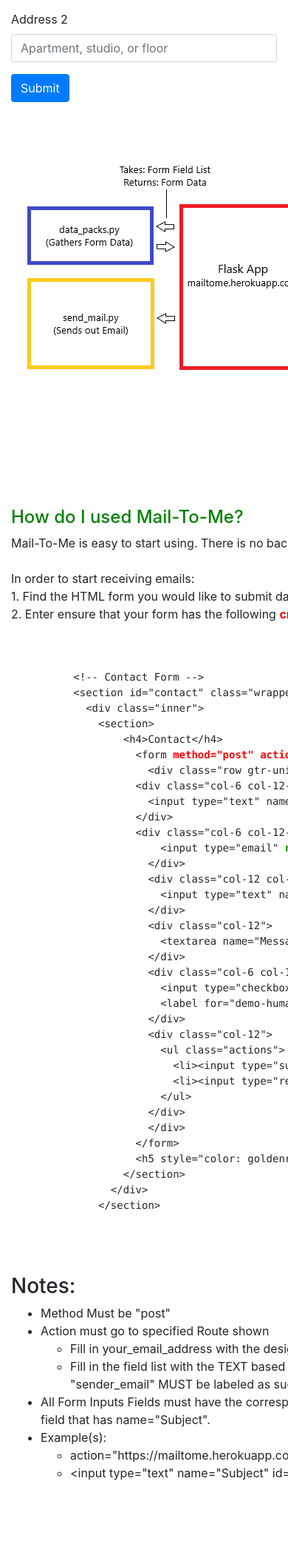
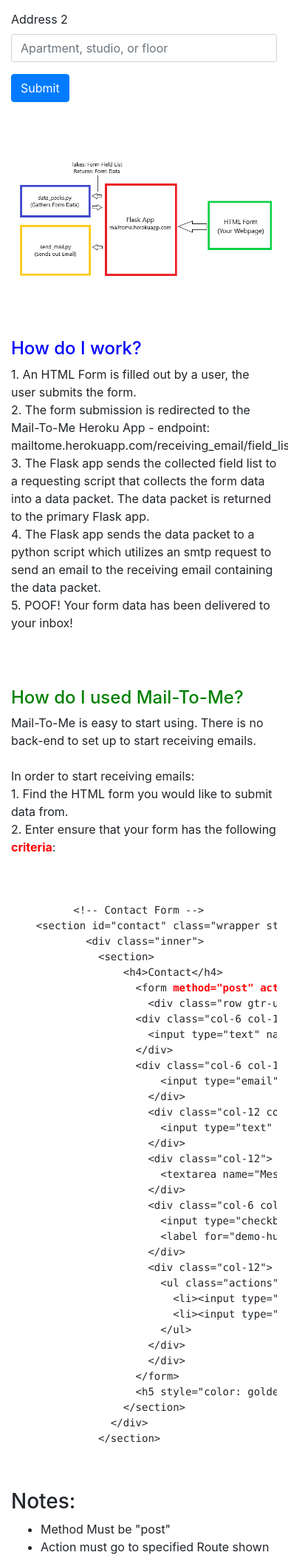
Before and after one commit to armckinney/mail-to-me, a Flask app: page / in a window 390 px wide; the page is wider, and only the part inside the window is pictured. Shown: the part 594-2700 px from the top of that part at 74% size. Run offline with Flask 2, Linux system fonts and the light colour scheme; some libraries are stand-ins or nearby versions.

Commit message:
updated HTML for mobile rendering

```diff
--- a/templates/index.html
+++ b/templates/index.html
@@ -98,9 +98,11 @@
       <button type="submit" class="btn btn-primary">Submit</button>
     </form>
 
-    <div class="media" style="margin-bottom: 75px;">
-      <img src="static/Images/mailtome_pfd_crop.png" class="mr-3" alt="...">
-      <div class="media-body">
+    <div class="row">
+      <div class="media col-md-6" style="margin-bottom: 75px;">
+        <img src="../../static/Images/mailtome_pfd_crop.png" class="mr-3" alt="..." style="max-width: 100%;">
+      </div>
+      <div class="media-body col-md-6" style="width: 100%; margin-bottom: 75px;">
         <h4 class="mt-0" style="color: blue;">How do I work?</h4>
         1. An HTML Form is filled out by a user, the user submits the form.
         <br>
@@ -114,7 +116,8 @@
       </div>
     </div>
 
-    <div class="media" style="margin-bottom: 100px;">
+    <div class="row">
+      <div class="media col-md-12">
         <div class="media-body">
           <h4 class="mt-0" style="color: green;">How do I used Mail-To-Me?</h4>
             Mail-To-Me is easy to start using. There is no back-end to set up to start receiving emails.
@@ -125,7 +128,11 @@
             1. Find the HTML form you would like to submit data from.
             <br>
             2. Enter ensure that your form has the following <strong style="color: red;">criteria</strong>:
-
+        </div>
+      </div>
+    </div>
+    <div class="row">
+      <div class="col-md-12">
         <pre>
           <code>
           <br>
@@ -166,7 +173,11 @@
               &lt;/section>
           </code>
         </pre>
-        <br>
+      </div>
+    </div>
+
+    <div class="row">
+      <div class="col-md-12" style="margin-bottom: 100px;">
             <h3>Notes:</h3>
             <ul>
               <li>Method Must be "post"</li>
@@ -178,7 +189,7 @@
               <li>All Form Inputs Fields must have the corresponding name given to them. i.e. if I place "Subject" in the field_list then I must have an input field that has name="Subject".</li>
               <li>Example(s):</li>
                 <ul>
-              <li>action="https://mailtome.herokuapp.com/form_submit/john_doe@gmail.com/Name,Subject,Message,sender_email"</li>
+                  <li class="text-break">action="https://mailtome.herokuapp.com/form_submit/john_doe@gmail.com/Name,Subject,Message,sender_email"</li>
                   <li>&lt;input type="text" name="Subject" id="demo-message" value="" placeholder="Subject" /></li>
                 </ul>
             </ul>
```
Also changed, not shown: templates/nopost.html (+5 -4 lines), templates/post.html (+6 -3 lines). Lines whose indentation alone changed are shown as unchanged.
